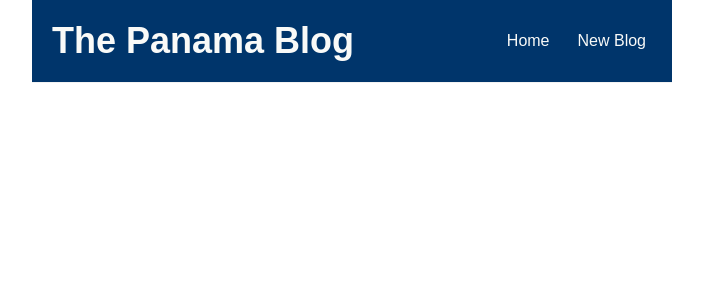
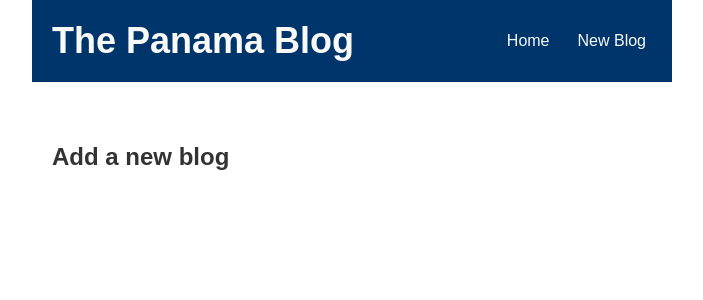
Before and after one commit to alexwebcoder/pick-up-panama-blog, a React (Create React App) app: page /create in a window 1280 px wide. Shown: the top 300 px of the page, without its empty margins (288-991 px from the left). Built offline with nearby package versions, Linux system fonts and the light colour scheme.

Commit message:
added create, blogdetails, abort controller

```diff
--- a/src/App.js
+++ b/src/App.js
@@ -1,16 +1,25 @@
 import Navbar from './Navbar';
 import Home from './Home';
 import { BrowserRouter as Router, Route, Routes } from 'react-router-dom';
+import Create from './Create';
+import BlogDetails from './BlogDetails';
 
 function App() {
 
   return (
     <Router>
        <div className="App">
+        {/* navbar shows on all pages (routes) because it is not inside the Routes component */}
           <Navbar />
           <div className="content">
               <Routes>
-                 <Route path='/'element={ <Home/> } />
+                 <Route path='/' element={ <Home/> } />
+              </Routes>
+              <Routes>
+                 <Route path='/create' element={ <Create/> } />
+              </Routes>
+              <Routes>
+                 <Route path='/blogs/:id' element={ <BlogDetails/> } />
               </Routes>
           </div>
        </div>
--- /dev/null
+++ b/src/BlogDetails.js
@@ -0,0 +1,12 @@
+const BlogDetails = () => {
+    return (
+        <div className="blog-details">
+            <h2>
+                Blog Details
+            </h2>
+        </div>
+
+    );
+}
+
+export default BlogDetails;
--- /dev/null
+++ b/src/Create.js
@@ -0,0 +1,9 @@
+const Create = () => {
+    return (
+        <div className="create">
+            <h2>Add a new blog</h2>
+        </div>
+    )
+}
+
+export default Create;
--- a/src/Navbar.js
+++ b/src/Navbar.js
@@ -1,10 +1,13 @@
+import { Link } from 'react-router-dom';
+
 const Navbar = () => {
     return (
         <nav className="navbar">
            <h1>The Panama Blog</h1>
            <div className="links">
-             <a href="/">Home</a>
-             <a href="/create">New Blog</a>
+            {/* Link tags are used instead of anchor tags to prevent an external request to the server. This way, React handles the routing only in the browser. It enables React to intercept the request to the server */}
+             <Link to="/">Home</Link>
+             <Link to="/create">New Blog</Link>
            </div>
         </nav>
     );
--- a/src/useFetch.js
+++ b/src/useFetch.js
@@ -11,7 +11,11 @@ const useFetch = (url) => {
     //runs after every render, but a dependency array limits the useEffect to running only on the first render
       //fetch the data as soon as the component renders
       useEffect(() => {
-        fetch(url)
+        //associate it with the fetch to abort the fetch
+        const abortControl = new AbortController();
+
+
+        fetch(url, {signal: abortControl.signal })
         //if there is an error, server will send an error back
           .then(res => {
             console.log(res); // this is the response object
@@ -31,6 +35,8 @@ const useFetch = (url) => {
             setData(null);  //prevents error message and blogs from showing up at same time
           })
            .finally(() => setIsPending(false));
+          //this will abort the fetch that it is associated with
+           return () => abortControl.abort();
 
     }, [url]);
 
```
